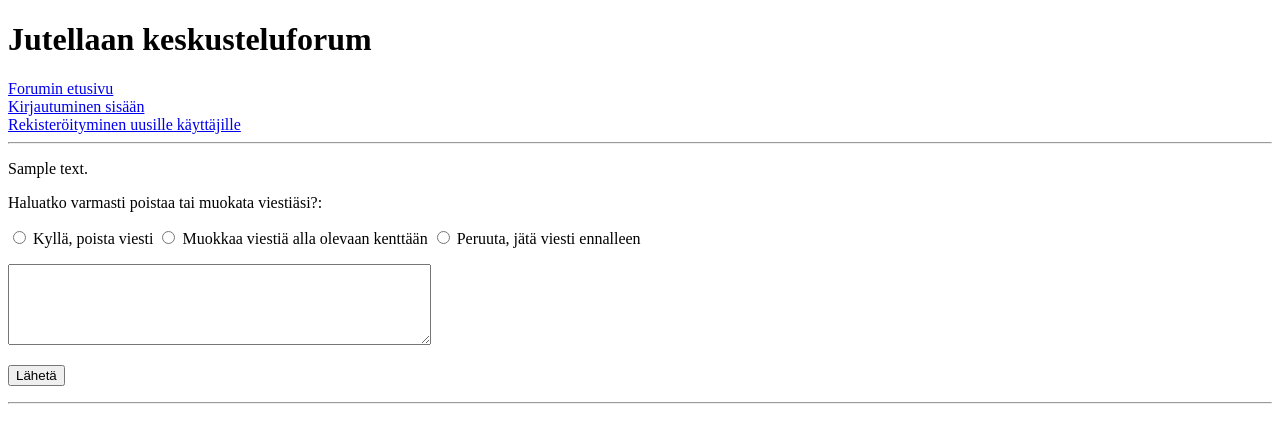
After one commit to armijuha/jutellaan, a Flask app: template templates/edit_message.html in a window 1280 px wide. The commit adds this page. Shown: the top 443 px of the page. Run offline with Flask 2, Linux system fonts and the light colour scheme; the template is opened without the code that fills it: most values are stand-ins (such as "Sample title", 1, 10 or a date in 2020).

Commit message:
Add possibility to hide or modify messages

```diff
--- /dev/null
+++ b/templates/edit_message.html
@@ -0,0 +1,22 @@
+<!doctype html>
+<!messages.html>
+
+{% extends "layout.html" %}
+{% block title %}Poista tai editoi viestiä {% endblock %}
+
+{% block content %}
+<p>
+{{content}}
+<p>
+<form method="POST">
+Haluatko varmasti poistaa tai muokata viestiäsi?:
+<p>
+<input type="radio" name="edit" value="1"> Kyllä, poista viesti
+<input type="radio" name="edit" value="2"> Muokkaa viestiä alla olevaan kenttään
+<input type="radio" name="edit" value="3"> Peruuta, jätä viesti ennalleen
+<p>
+<textarea name="content" rows="5" cols="50"></textarea>
+<p>
+<input type="submit" value="Lähetä">
+</form>
+{% endblock %}
```
Also changed, not shown: templates/messages.html (+5 -3 lines).
